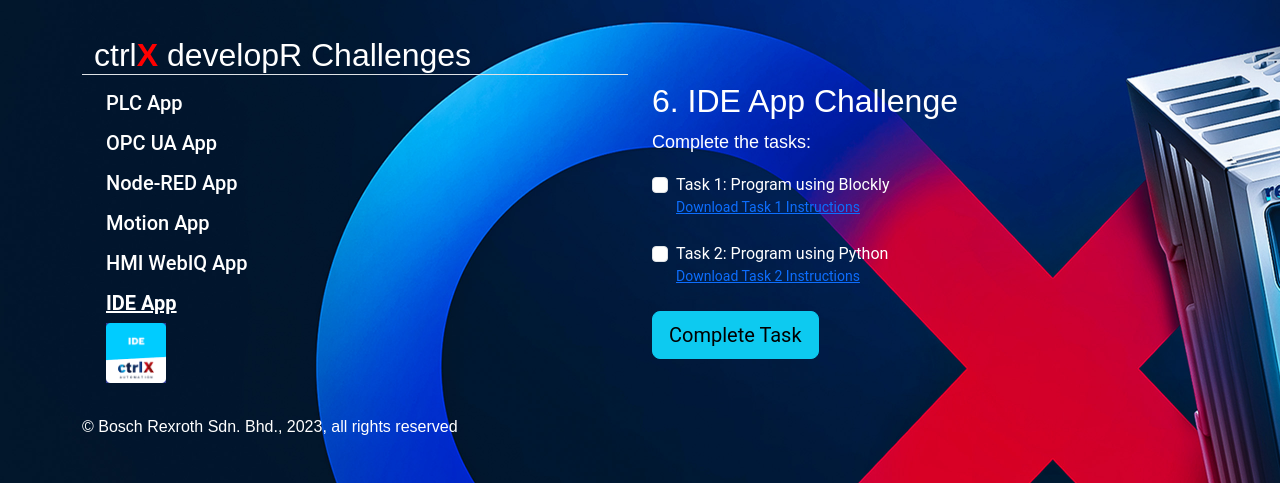
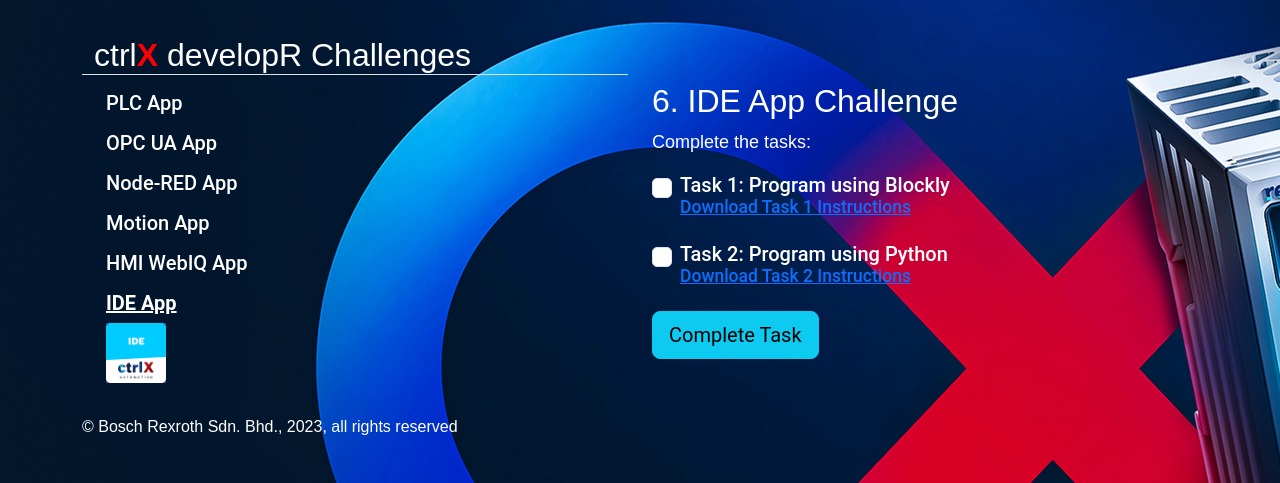
Before and after one commit to AHMAD-KHAIRI/ctrlx-developr-challenge-my, a Flask app: page /challenges/ide in a window 1280 px wide. Shown: the part 60-543 px from the top of the page. Run offline with Flask 3, Linux system fonts and the light colour scheme; the visitor is signed in with stand-in values (Sample User, id 1); data comes from the database, SQL or seed files in the repository; some libraries are stand-ins or nearby versions.

Commit message:
update h5 to all challenge html

```diff
--- a/templates/challenge_ide.html
+++ b/templates/challenge_ide.html
@@ -13,7 +13,7 @@
         <h2>6. IDE App Challenge</h2>
         <p>Complete the tasks:</p>
         <form method="post" action="{{ url_for('ide_challenge') }}">
-          <div class="list-group-item-action">
+          <div class="h5 list-group-item-action">
             <!-- Checkbox for Task 1 -->
             <label class="list-group-item d-flex gap-2">
               <input
--- a/templates/challenge_motion.html
+++ b/templates/challenge_motion.html
@@ -13,7 +13,7 @@
         <h2>4. Motion App Challenge</h2>
         <p>Complete the tasks:</p>
         <form method="post" action="{{ url_for('motion_challenge') }}">
-          <div class="list-group-item-action">
+          <div class="h5 list-group-item-action">
             <!-- Checkbox for Task 1 -->
             <label class="list-group-item d-flex gap-2">
               <input
--- a/templates/challenge_nodered.html
+++ b/templates/challenge_nodered.html
@@ -13,7 +13,7 @@
         <h2>3. Node-RED App Challenge</h2>
         <p>Complete the tasks:</p>
         <form method="post" action="{{ url_for('nodered_challenge') }}">
-          <div class="list-group-item-action">
+          <div class="h5 list-group-item-action">
             <!-- Checkbox for Task 1 -->
             <label class="list-group-item d-flex gap-2">
               <input
--- a/templates/challenge_webiq.html
+++ b/templates/challenge_webiq.html
@@ -13,7 +13,7 @@
         <h2>5. HMI WebIQ App Challenge</h2>
         <p>Complete the tasks:</p>
         <form method="post" action="{{ url_for('webiq_challenge') }}">
-          <div class="list-group-item-action">
+          <div class="h5 list-group-item-action">
             <!-- Checkbox for Task 1 -->
             <label class="list-group-item d-flex gap-2">
               <input
```
